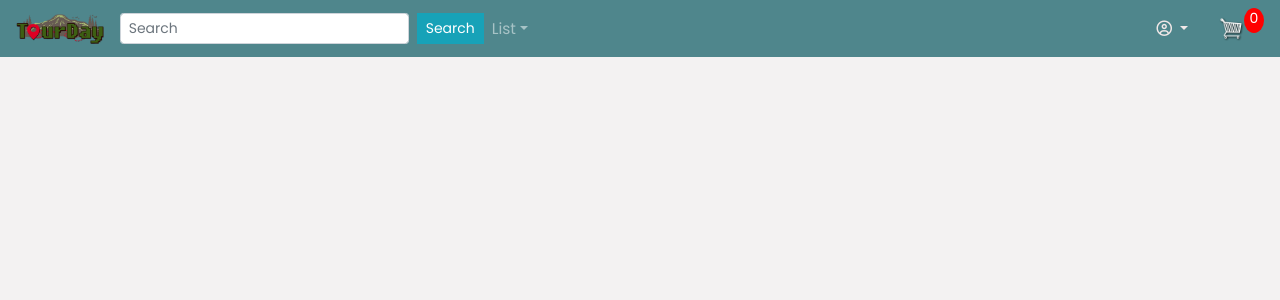
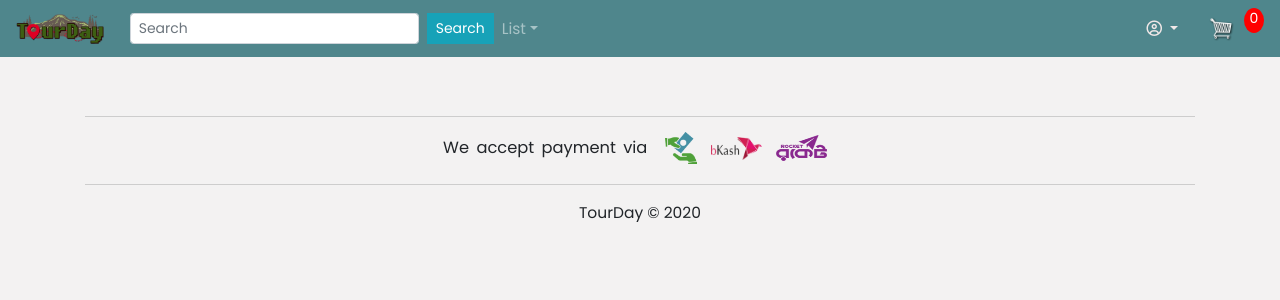
Before and after one commit to as-shahriar/TourDay, a Django app: page /ecommerce/ in a window 1280 px wide. Shown: the top 300 px of the page. Run offline with Django 3.2, Linux system fonts and the light colour scheme; data that the repository does not hold is empty; some libraries are stand-ins or nearby versions.

Commit message:
Added payment acc. pages

```diff
--- a/TourDay/Templates/ecommerce/base.html
+++ b/TourDay/Templates/ecommerce/base.html
@@ -167,6 +167,11 @@
          </div>
 
 
+	<footer class="px-2 py-3 d-flex justify-content-center">
+		TourDay &copy; 2020
+	</footer>
+
+
 	<script src="https://code.jquery.com/jquery-3.4.1.slim.min.js" integrity="sha384-J6qa4849blE2+poT4WnyKhv5vZF5SrPo0iEjwBvKU7imGFAV0wwj1yYfoRSJoZ+n" crossorigin="anonymous"></script>
 	<script src="https://cdn.jsdelivr.net/npm/popper.js@1.16.0/dist/umd/popper.min.js" integrity="sha384-Q6E9RHvbIyZFJoft+2mJbHaEWldlvI9IOYy5n3zV9zzTtmI3UksdQRVvoxMfooAo" crossorigin="anonymous"></script>
 	<script src="https://stackpath.bootstrapcdn.com/bootstrap/4.4.1/js/bootstrap.min.js" integrity="sha384-wfSDF2E50Y2D1uUdj0O3uMBJnjuUD4Ih7YwaYd1iqfktj0Uod8GCExl3Og8ifwB6" crossorigin="anonymous"></script>
--- a/TourDay/Templates/ecommerce/store.html
+++ b/TourDay/Templates/ecommerce/store.html
@@ -6,6 +6,7 @@
 {% block content %}
 	<div class="row">
 		{% for product in products %}
+
 		<div class="col-lg-4">
 			<img class="thumbnail" src="{{product.imageURL}}">
 			<div class="box-element product">
@@ -55,6 +56,7 @@
 
 					<img id="modal-img" class="thumbnail" src="http://127.0.0.1:8000/media/ecom_pics/2.png" alt="Image">
 				</div>
+
 				<div class="right">
 					<h4 id="modal-title"><strong>Title</strong></h4>
 					<h5 id="modal-price" style="color: #FD8F5F;" ><strong>৳550</strong></h5>
@@ -66,14 +68,30 @@
 					<p id="modal-description" style="text-align: justify;">Description</p>
 
 
-					<button id="product_details" data-product="{{product.id}}" data-action="add" class="btn btn-outline-secondary add-btn update-cart" disabled="disabled">Add to Cart</button>
+					<button id="product_details" data-product="{{product.id}}" data-action="add" class="btn btn-outline-secondary add-btn update-cart">Add to Cart</button>
+
+
 				</div>
+
 		</div>
 	</div>
 	  </div>
 	</div>
   </div>
 
+  <div class="payment-options-row">
+    <div class=" d-flex justify-content-center">
+        <div class="payment-options">
+            <p class="align-middle">We accept payment via </p>
+            <img class="cod" src="{% static 'icon/cod.webp'%}" alt="CashOnDelivery" title="Cash On Delivery">
+            <img class="bKash" src="{% static 'icon/bkash.webp'%}" alt="bKash" title="bKash">
+
+            <img class="rocket" src="{% static 'icon/rocket.webp'%}" alt="Rocket" title="Rocket">
+
+        </div>
+    </div>
+</div>
+
 
 {% endblock content %}
 {%block js%}<script src="{% static 'ecommerce/js/modal.js' %}"></script>{%endblock%}
--- a/TourDay/Templates/ecommerce/stuff_page/base.html
+++ b/TourDay/Templates/ecommerce/stuff_page/base.html
@@ -34,7 +34,7 @@
     <header class="site-header">
         <nav class="navbar navbar-expand-sm bg-company navbar-dark fixed-top">
           <a class="navbar-brand" href="#">
-            <img src="{% static 'image/logo.png'%}" height="30" class="d-inline-block align-top"
+            <img src="{% static 'image/tourday-nav.png'%}" height="30" class="d-inline-block align-top"
               alt="mdb logo">
             </a>
           <div class="container">
--- a/TourDay/static/ecommerce/css/main.css
+++ b/TourDay/static/ecommerce/css/main.css
@@ -147,3 +147,57 @@ body {
 	object-fit: contain;
 	background-color: white;
 }
+
+
+/* Payment support */
+
+.payment-options-row {
+	border-top: 1px solid #cdcdcd;
+	border-bottom: 1px solid #cdcdcd;
+	margin-top: 20px;
+	padding-bottom: 20px;
+
+
+}
+.justify-content-center {
+
+    justify-content: center !important;
+}
+.d-flex {
+
+    display: flex !important;
+}
+.payment-options {
+    padding: 15px 0 0;
+}
+
+.payment-options p {
+    font-size: 115%;
+    display: inline;
+    font-size: 105%;
+    margin-right: 10px;
+    word-spacing: 3px;
+}
+.align-middle {
+    vertical-align: middle !important;
+}
+img.cod {
+    width: 32px;
+    height: 32px ;
+}
+img.bKash {
+    width: 51px;
+    height: 23px;
+}
+img.rocket {
+    width: 51px;
+    height: 26px;
+}
+ img {
+    margin-right: 10px;
+}
+img {
+    vertical-align: middle;
+    border-style: none;
+
+}
--- a/TourDay/static/ecommerce/js/modal.js
+++ b/TourDay/static/ecommerce/js/modal.js
@@ -13,6 +13,7 @@ document.querySelectorAll(".open-modal").forEach(e=>{
 })
 
 changeModal = (id,title,description,price,img,product_type,digital)=>{
+
     document.getElementById("modal-img").src = img
     document.getElementById("modal-title").textContent = title
     document.getElementById("modal-price").textContent = `৳${price}`
@@ -21,6 +22,7 @@ changeModal = (id,title,description,price,img,product_type,digital)=>{
         document.getElementById("modal-status").textContent = 'In Stock'
         document.getElementById("modal-status").style.color = "green";
         document.getElementById("product_details").disabled = false;
+        document.getElementById("product_details").style.cursor = "pointer";
     }
     else {
         document.getElementById("modal-status").textContent = 'Out Stock'
```
Also changed, not shown: TourDay/static/icon/bkash.webp (added), TourDay/static/icon/cod.webp (added), TourDay/static/icon/rocket.webp (added).
